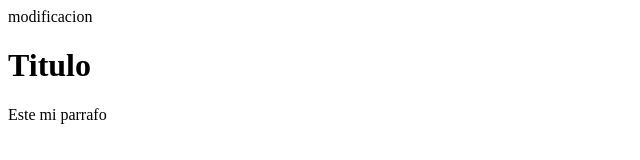
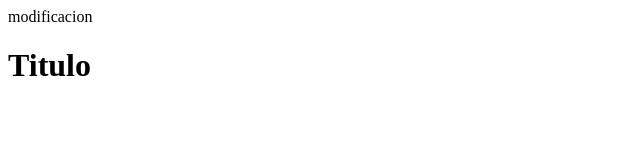
Before and after one commit to joelcolon/tarea-1, a plain HTML site: page index.html in a window 1280 px wide. Shown: the full height of the page, 0-640 px from the left. Drawn offline with Linux system fonts and the light colour scheme.

Commit message:
Revert "agregando un parrafo"
This reverts commit 94cd06bd58710faf046158159a1c9274f260825e.

```diff
--- a/index.html
+++ b/index.html
@@ -10,7 +10,6 @@
 
     <div>
         <h1>Titulo</h1>
-        <p>Este mi parrafo</p>
     </div>
 </body>
 </html>
```
